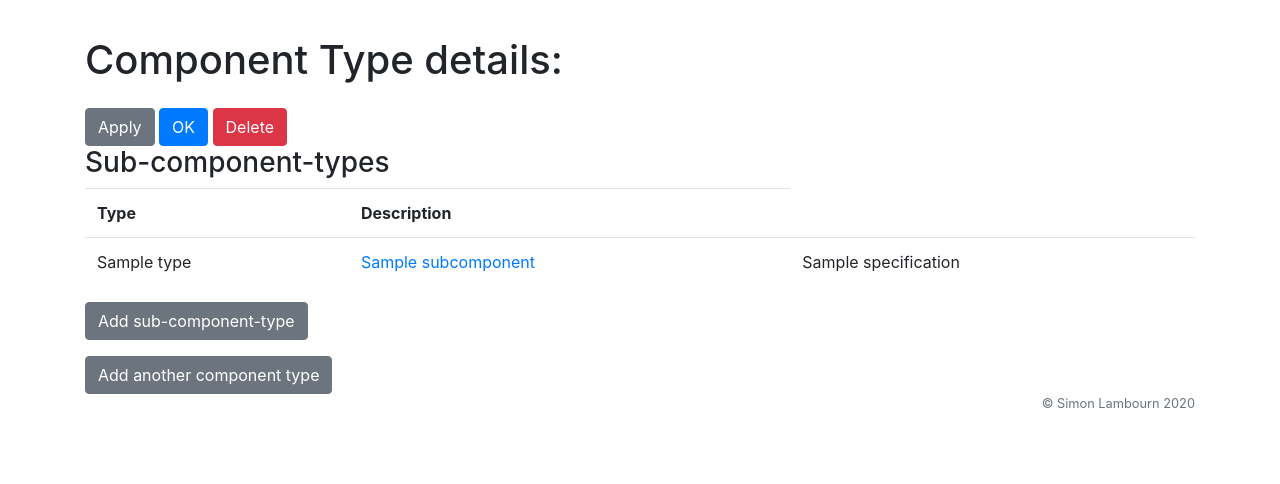
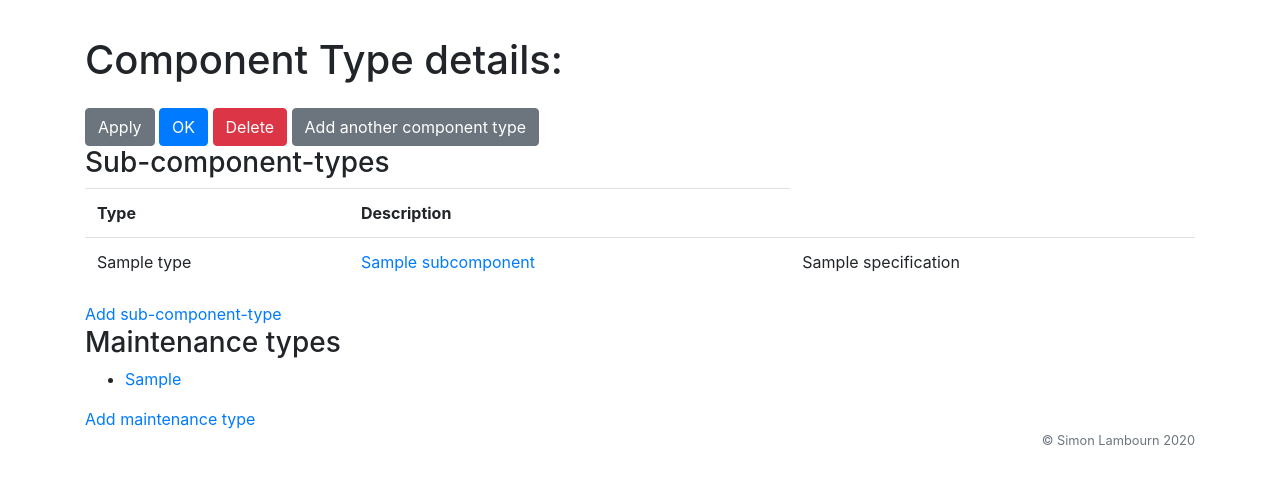
Before and after one commit to simonltwick/django, a Django app: template main/templates/bike/componenttype_form.html in a window 1280 px wide. Shown: the part 56-540 px from the top of the page. Run offline with Django 3.2, Linux system fonts and the light colour scheme; the template is opened without the code that fills it: most values are stand-ins (such as "Sample title", 1, 10 or a date in 2020); some libraries are stand-ins or nearby versions.

Commit message:
Component type view now displays maintenance types & allows new maint types

```diff
--- a/main/bike/views.py
+++ b/main/bike/views.py
@@ -613,6 +613,9 @@ class MaintTypeCreate(BikeLoginRequiredMixin, CreateView):
         form = super(MaintTypeCreate, self).get_form(*args, **kwargs)
         form.fields['component_type'].queryset = \
             self.request.user.component_types
+        if 'component_type' in self.request.GET:
+            form.fields['component_type'].initial = \
+                self.request.GET['component_type']
         return form
 
     def get_initial(self):
--- a/main/templates/bike/componenttype_form.html
+++ b/main/templates/bike/componenttype_form.html
@@ -15,7 +15,12 @@
    {% else %}
    formaction="{% url 'bike:component_type_new' %}?success={% url 'bike:component_types' %}">
    {% endif %}
+<a class="btn btn-secondary" href="{% url 'bike:component_type_new' %}">
+   Add another component type
+</a>
 </form>
+
+{% if componenttype %}
 
 {% for subcomponent in subcomponent_types %}
   {% if forloop.first %}
@@ -34,16 +39,24 @@
 {% empty %}
   <p>(no sub-component-types)</p>
 {% endfor %}
-
-{% if componenttype %}
-<p><a class="btn btn-secondary"
-	  href="{% url 'bike:component_type_new' %}?subtype_of={{ componenttype.id }}&success={% url 'bike:component_type' componenttype.id %}">
+<a href="{% url 'bike:component_type_new' %}?subtype_of={{ componenttype.id }}&success={% url 'bike:component_type' componenttype.id %}">
 	Add sub-component-type
    </a>
-</p>
+
+{% for maint_type in componenttype.maintenance_type.all %}
+  {% if forloop.first %}
+  <h3>Maintenance types</h3>
+  <ul>
+  {% endif %}
+  <li><a href="{% url 'bike:maint_type' maint_type.id %}">{{ maint_type }}</a>
+  </li>
+  {% if forloop.last %}</ul>{% endif %}
+{% empty %}
+  <p>(no maintenance types)</p>
+{% endfor %}
+<a href="{% url 'bike:maint_type_new' %}?next={% url 'bike:component_type' componenttype.id %}&component_type={{ componenttype.id }}">
+   Add maintenance type
+</a>
 {% endif %}
-<a class="btn btn-secondary" href="{% url 'bike:component_type_new' %}">
-   Add another component type
-</a>
 
 {% endblock %}
```
Also changed, not shown: main/bike/models.py (+6 -2 lines).
